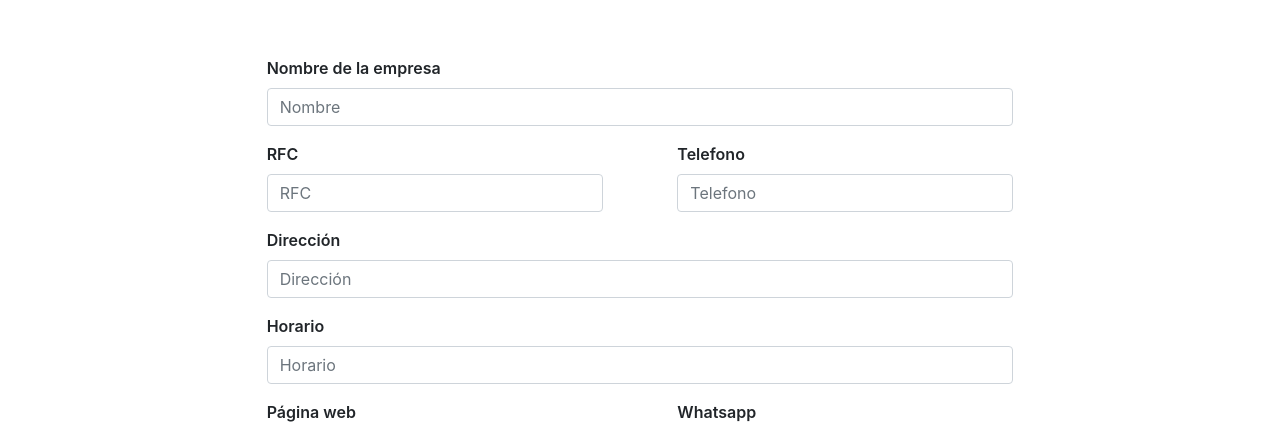
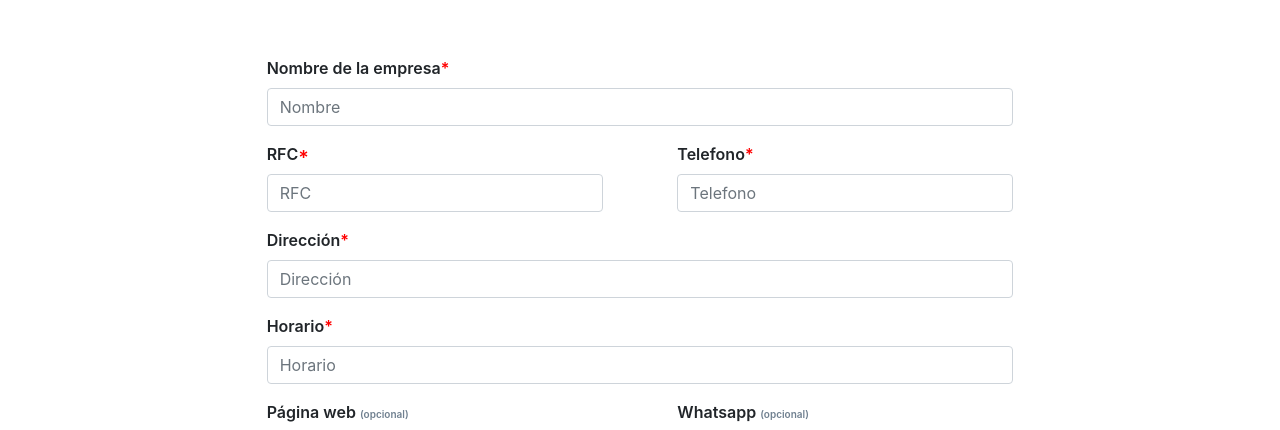
Before and after one commit to AlexisFlores17/oxigeno.cc.front, a React (Create React App) app: page /formulario in a window 1280 px wide. Shown: the part 367-797 px from the top of the page. Built offline with nearby package versions, Linux system fonts and the light colour scheme.

Commit message:
Mensjaes de Error Swal

```diff
--- a/package.json
+++ b/package.json
@@ -20,6 +20,7 @@
     "react-router-dom": "^5.2.0",
     "react-scripts": "4.0.1",
     "redux": "^4.0.5",
+    "sweetalert": "^2.1.2",
     "web-vitals": "^0.2.4"
   },
   "scripts": {
--- a/src/Componentes/Formulario/ContenidoFormulario.js
+++ b/src/Componentes/Formulario/ContenidoFormulario.js
@@ -2,6 +2,8 @@ import React,{ useState } from 'react';
 import {useForm} from '../../hooks/useForm';
 import Checkbox from '@material-ui/core/Checkbox';
 import axios from 'axios';
+import swal from 'sweetalert';
+
 
 
 export const ContenidoFormulario = () => {
@@ -32,6 +34,12 @@ export const ContenidoFormulario = () => {
     const submit = async(e)=>{
         e.preventDefault();
         setButtonActivado(true);
+
+        if (formValues.nombreDistribuidor ==="" || formValues.rfc==="" || formValues.telefono===""|| formValues.direccion==="" || formValues.horario==="") {
+            console.log("Error")
+            setButtonActivado(false);
+            swal("¡Alerta!", "Por favor llene los campos Requeridos", "warning");
+        }else{
             try {
                 const peticion= await axios.post("https://dev-oxigeno.cdmx.gob.mx/formulario",{
                     params:{
@@ -56,6 +64,9 @@ export const ContenidoFormulario = () => {
 
             } catch (error) {
                 console.log(error)
+                swal("¡Ups!", "Lo sentimos, hubo un error al hacer el registro. Por favor intente más tarde", "error");
+                setButtonActivado(false);
+            }
         }
     }
 
@@ -66,38 +77,38 @@ export const ContenidoFormulario = () => {
                 <div className="formularioFormulario col-12 col-md-10 col-xl-8">
                     <form>
                         <div className="form-group formularioNombre">
-                            <label className="formulario-subtitulo" htmlFor="nombreDistribuidor">Nombre de la empresa</label>
+                            <label className="formulario-subtitulo" htmlFor="nombreDistribuidor">Nombre de la empresa<span className="red">*</span></label>
                             <input type="text" className="form-control" placeholder="Nombre" name="nombreDistribuidor" onChange={handleInputChange} />
                         </div>
 
                         <div className="form-group formularioRFCTel">
                             <div className="formularioRFC">
-                                <label className="formulario-subtitulo" htmlFor="rfc">RFC</label>
+                                <label className="formulario-subtitulo" htmlFor="rfc">RFC<span className="red">*</span></label>
                                 <input type="text" className="form-control" placeholder="RFC" name="rfc" onChange={handleInputChange} />
                             </div>
                             <div className="formularioTel">
-                                <label className="formulario-subtitulo" htmlFor="telefono">Telefono</label>
+                                <label className="formulario-subtitulo" htmlFor="telefono">Telefono<span className="red">*</span></label>
                                 <input type="text" className="form-control" placeholder="Telefono" name="telefono" onChange={handleInputChange} />
                             </div>
                         </div>
 
                         <div className="form-group formularioDireccion">
-                            <label className="formulario-subtitulo" htmlFor="direccion">Dirección</label>
+                            <label className="formulario-subtitulo" htmlFor="direccion">Dirección<span className="red">*</span></label>
                             <input type="text" className="form-control" placeholder="Dirección" name="direccion" onChange={handleInputChange} />
                         </div>
 
                         <div className="form-group formularioHorario">
-                            <label className="formulario-subtitulo" htmlFor="horario">Horario</label>
+                            <label className="formulario-subtitulo" htmlFor="horario">Horario<span className="red">*</span></label>
                             <input type="text" className="form-control" placeholder="Horario" name="horario" onChange={handleInputChange} />
                         </div>
 
                         <div className="form-group formularioWebWhats">
                             <div className="formularioWeb">
-                                <label className="formulario-subtitulo" htmlFor="linkPagina">Página web</label>
+                                <label className="formulario-subtitulo" htmlFor="linkPagina">Página web <span className="opcional">(opcional)</span></label>
                                 <input type="text" className="form-control" placeholder="Página web" name="linkPagina" onChange={handleInputChange} />
                             </div>
                             <div className="formularioWhats">
-                                <label className="formulario-subtitulo" htmlFor="whatsapp">Whatsapp</label>
+                                <label className="formulario-subtitulo" htmlFor="whatsapp">Whatsapp <span className="opcional">(opcional)</span></label>
                                 <input type="text" className="form-control" placeholder="Whatsapp" name="whatsapp" onChange={handleInputChange} />
                             </div>
                         </div>
--- a/src/Styles/componentesCss/_FormularioCss.scss
+++ b/src/Styles/componentesCss/_FormularioCss.scss
@@ -9,6 +9,13 @@
     // background-color: aqua;
 }
 
+.red{
+    color: red;
+}
+.opcional{
+    color: slategrey;
+    font-size: 10px;
+}
 .formularioTitulo{
     font-size: 45px;
     font-weight: 500;
```
Also changed, not shown: 2 other files (tests, documents, lock files or other folders). Lines whose indentation alone changed are shown as unchanged.
